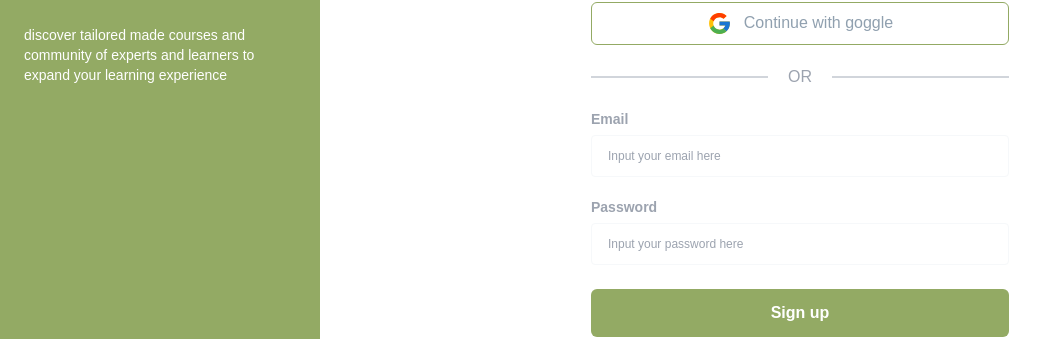
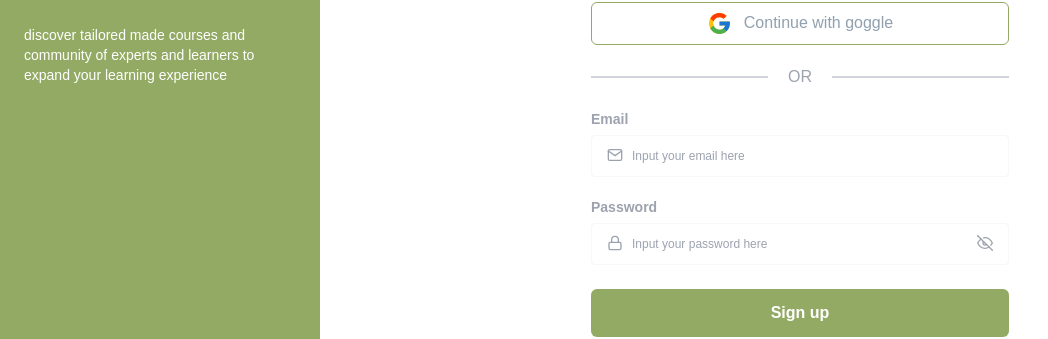
Before and after one commit to AmienulRana/aeduweb, a Next.js app: page / in a window 1280 px wide. Shown: the part 247-586 px from the top of the page, without its empty margins (0-1048 px from the left). Built offline with nearby package versions, Linux system fonts and the light colour scheme.

Commit message:
add icon mail and gmail in input

```diff
--- a/src/pages/index.tsx
+++ b/src/pages/index.tsx
@@ -4,10 +4,13 @@ import { AuthLayout } from "@/components/layout";
 import { Input } from "@/components/common/inputs";
 import Link from "next/link";
 import { useState } from "react";
+import { FiMail, FiLock, FiEyeOff, FiEye } from "react-icons/fi";
 
 export default function Home() {
   const [email, setEmail] = useState("");
   const [password, setPassword] = useState("");
+  const [showPassword, setShowPassword] = useState(false);
+  const handleShowPassword = () => setShowPassword(!showPassword);
   return (
     <AuthLayout>
       <div className="md:w-[450px] px-4">
@@ -23,18 +26,38 @@ export default function Home() {
           <span className="w-[45%] border border-gray-300" />
         </div>
         <div>
+          <div className="relative">
             <Input
               label="Email"
               placeholder="Input your email here"
+              className="pl-10"
               value={email}
               onChange={(e) => setEmail(e.target.value)}
             />
+            <FiMail className="text-gray-400 absolute bottom-3.5 left-4" />
+          </div>
+          <div className="relative">
             <Input
               label="Password"
               placeholder="Input your password here"
+              className="pl-10"
               value={password}
               onChange={(e) => setPassword(e.target.value)}
+              type={showPassword ? "text" : "password"}
             />
+            {showPassword ? (
+              <FiEye
+                className="text-gray-400 cursor-pointer absolute bottom-3.5 right-4"
+                onClick={handleShowPassword}
+              />
+            ) : (
+              <FiEyeOff
+                className="text-gray-400 cursor-pointer absolute bottom-3.5 right-4"
+                onClick={handleShowPassword}
+              />
+            )}
+            <FiLock className="text-gray-400 absolute bottom-3.5 left-4" />
+          </div>
           <button className="text-center font-bold text-white w-full mt-6 rounded-md duration-100 hover:opacity-80 bg-primary py-3 px-4">
             Sign up
           </button>
```
Lines whose indentation alone changed are shown as unchanged.
